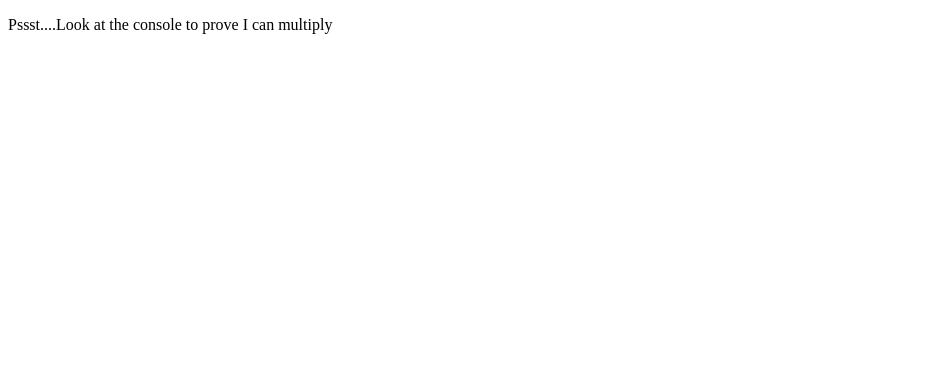
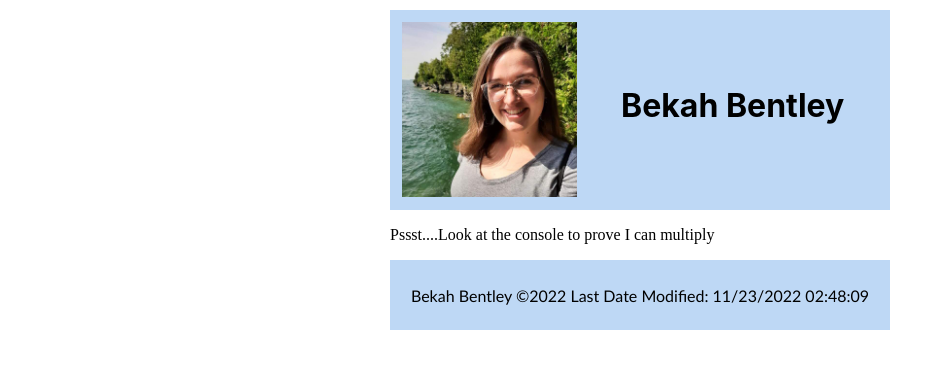
Before and after one commit to Bentleyr98/Portfolio, a plain HTML site: page week5/index.html in a window 1280 px wide. Shown: the whole page, without its empty margins (0-944 px from the left). Drawn offline with Linux system fonts and the light colour scheme; files whose address does not match are found by name.

Commit message:
Fixed generic styling for assignments

```diff
--- /dev/null
+++ b/css/default.css
@@ -0,0 +1,50 @@
+.content {
+    max-width: 500px;
+    margin: auto;
+    background: white;
+    padding: 10px;
+  }
+
+header{
+    background-color: #bed8f5;
+    display: grid;
+    grid-template-columns: auto auto;
+    height: 200px;
+}
+
+footer{
+    background-color: #bed8f5;
+    height: 50px;
+    padding: 10px;
+    text-align: center;
+    font-family: 'Gill Sans', 'Gill Sans MT', Calibri, 'Trebuchet MS', sans-serif;
+}
+
+header img{
+    max-width: 175px;
+    padding: 12px;
+}
+/*
+li {
+    font-size: 16pt;
+    font-family: 'Gill Sans', 'Gill Sans MT', Calibri, 'Trebuchet MS', sans-serif;
+} */
+
+h2 {
+    font-family: 'Gill Sans', 'Gill Sans MT', Calibri, 'Trebuchet MS', sans-serif;
+}
+
+header h1 {
+    grid-column: 2/3;
+    padding-top: 55px;
+    padding-right: 35px;
+    justify-items: center;
+    text-align: center;
+    font-family: -apple-system, BlinkMacSystemFont, 'Segoe UI', Roboto, Oxygen, Ubuntu, Cantarell, 'Open Sans', 'Helvetica Neue', sans-serif;
+}
+
+
+header h4{
+    text-align: center;
+    font-family: -apple-system, BlinkMacSystemFont, 'Segoe UI', Roboto, Oxygen, Ubuntu, Cantarell, 'Open Sans', 'Helvetica Neue', sans-serif;
+}
--- /dev/null
+++ b/js/default.js
@@ -0,0 +1,5 @@
+let currentdate = document.lastModified;
+  let date = new Date();
+  let year = date.getFullYear();
+  document.querySelector('.date').textContent = currentdate;
+  document.querySelector('.year').textContent = year;
--- a/js/main.js
+++ b/js/main.js
@@ -1,10 +1,10 @@
 const links = [
     {
-      label: "Week 1 notes",
+      label: "Week 1 Notes",
       url: "week1/index.html"
     },
     {
-        label: "Week 2 notes",
+        label: "Week 2 Notes",
         url: "week2/index.html"
     },
     {
--- a/week5/index.html
+++ b/week5/index.html
@@ -5,10 +5,18 @@
     <meta http-equiv="X-UA-Compatible" content="IE=edge">
     <meta name="viewport" content="width=device-width, initial-scale=1.0">
     <title>Week 5 Code Exercise</title>
+    <link rel="stylesheet" href="../css/default.css">
 </head>
-<body>
+<body class="content">
+    <header>
+        <img src="../images/my_picture.jpg" alt="My picture" class="mypic">
+        <h1>Bekah Bentley</h1>
+    </header>
     <p>Pssst....Look at the console to prove I can multiply</p>
-
+    <footer>
+        <p>Bekah Bentley &copy;<span class="year"></span> Last Date Modified: <span class="date"></span></p>
+    </footer>
+    <script src="../js/default.js"></script>
     <script src="scripts/main.js"></script>
 </body>
 </html>
```
Also changed, not shown: week1/index.html (+7 -6 lines), week10/index.html (+6 -4 lines), week2/index.html (+7 -5 lines), week3/index.html (+6 -4 lines), week7/index.html (+6 -4 lines), week8/index.html (+6 -4 lines), week9/exercise/index.html (+0 -4 lines), week9/index.html (+6 -4 lines).
